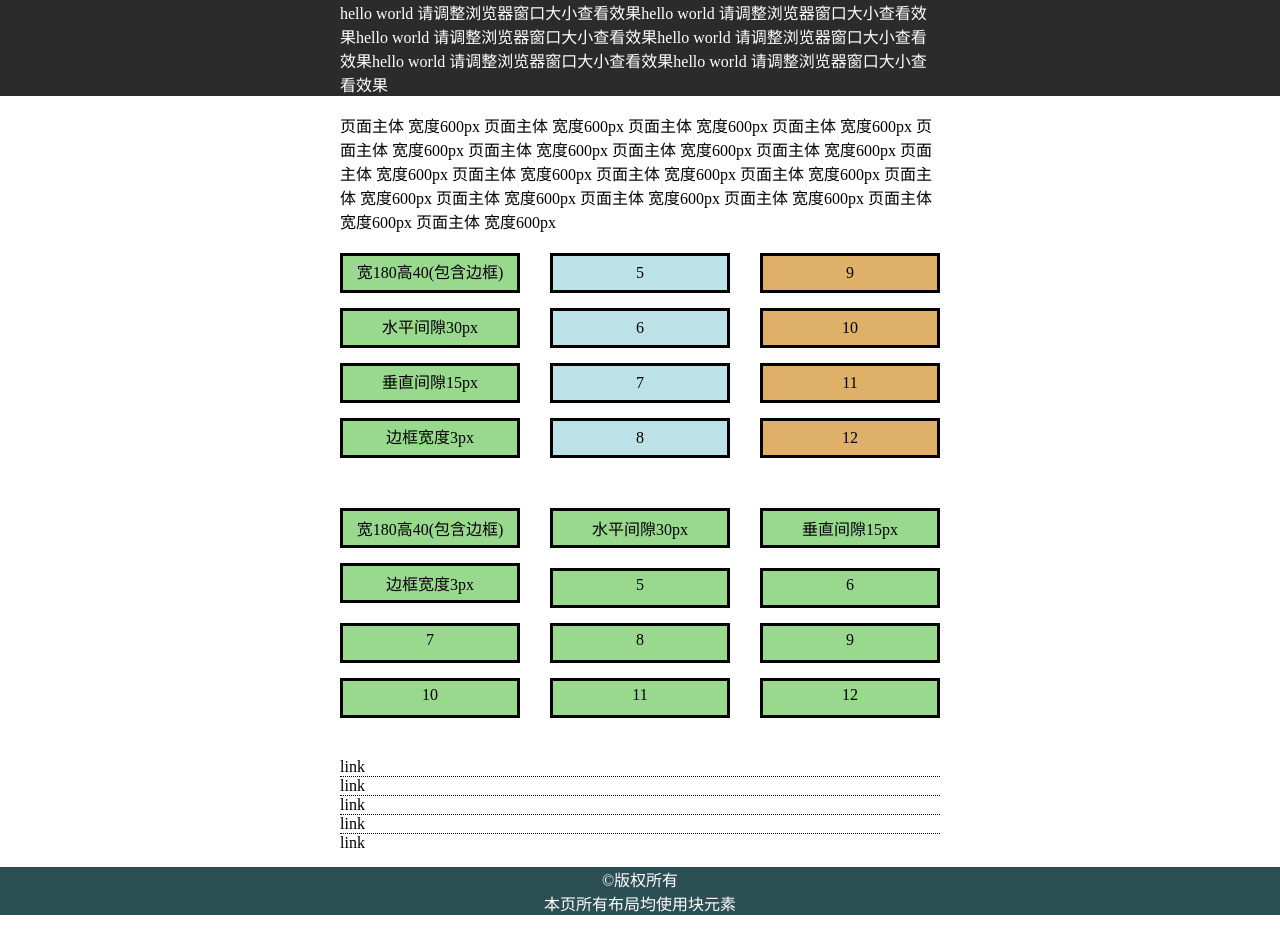
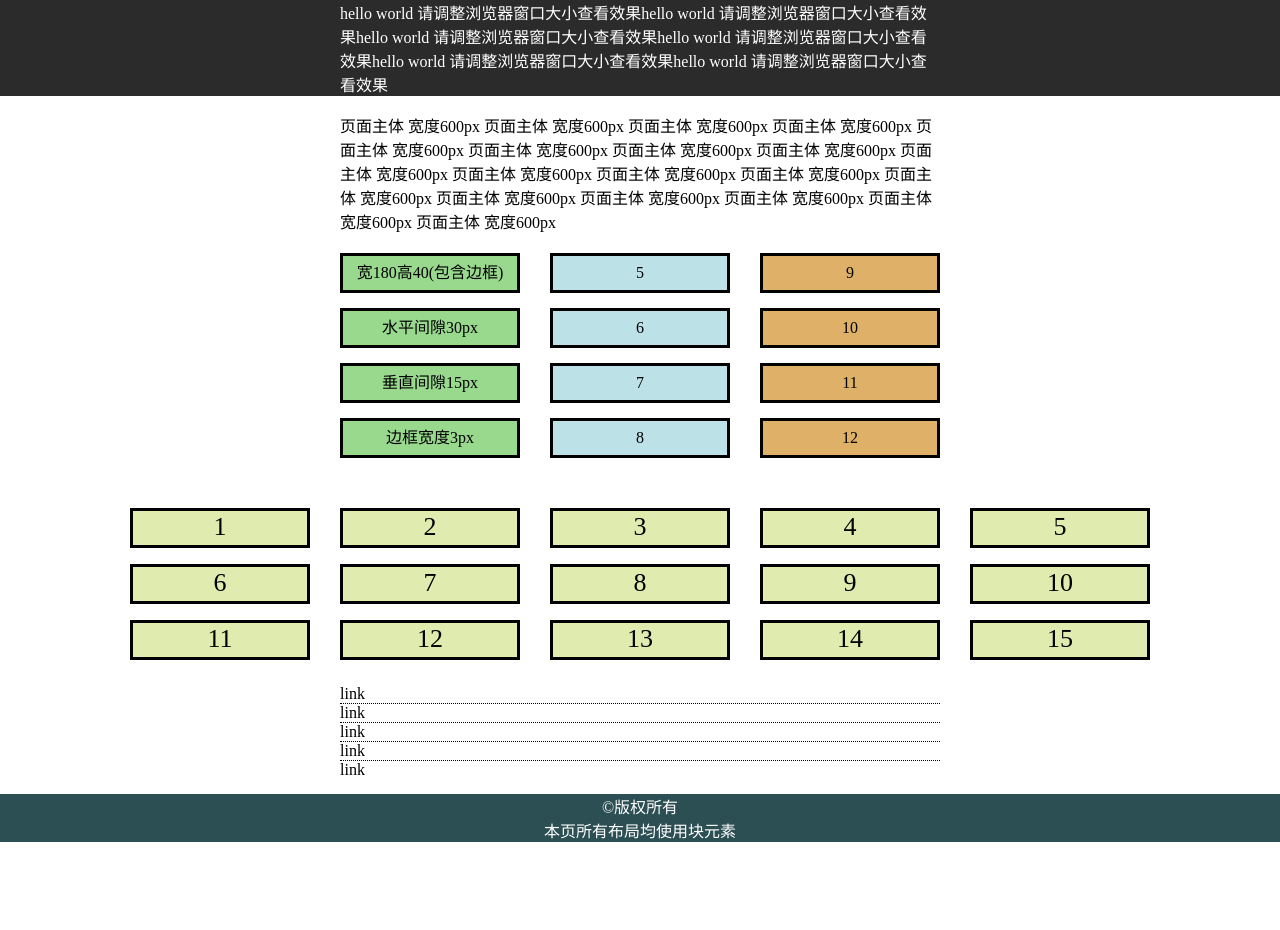
Before and after one commit to kanwakyuudai/miao, a plain HTML site: page css-block-layout.html in a window 1280 px wide. After the commit the page ends 857 px from the top, so only its background shows below. Drawn offline with Linux system fonts and the light colour scheme.

Commit message:
Refoctoring.

```diff
--- a/CSS/css-block-layout.css
+++ b/CSS/css-block-layout.css
@@ -98,27 +98,30 @@ li {
 }
 
 .j {
-  width: 600px;
+  width: 1020px;
   margin-left: auto;
   margin-right: auto;
   margin-top: 50px;
-  font-size: 0;
+  overflow: hidden;
 }
 
-.j div {
+.j ul {
+  box-sizing: border-box;
+  padding: 0;
+  font-size: 0;
+  list-style: none;
+  margin: -8px -15px;
+
+}
+
+.j ul li{
   box-sizing: border-box;
   width: 180px;
   height: 40px;
   border: solid 3px black;
   display: inline-block;
-  font-size: 16px;
-  padding: 5px;
+  font-size: 26px;
   text-align: center;
-  background-color: #98d98e;
-  margin-bottom: 15px;
-  margin-right: 30px;
+  background-color: #e0ebaf;
+  margin: 8px 15px;
 }
-
-.j div:nth-of-type(3n + 3) {
-  margin-right: 0;
-}
--- a/CSS/oald-layout-inline.css
+++ b/CSS/oald-layout-inline.css
@@ -1,13 +1,18 @@
+html {
+  height: 100%;
+}
+
 body {
   margin: 0;
   min-width: 950px;
   font-size: 0;
+  height: 100%;
 }
 
 .leftside {
   border: solid 2px;
   width: 200px;
-  height: 100vh;
+  height: 100%;
   background-color: #abced8;
   box-sizing: border-box;
   display: inline-block;
@@ -40,7 +45,7 @@ main {
   width: calc(100% - 600px);
   background-color: #f3f3f2;
   min-width: 300px;
-  height: 100vh;
+  height: 100%;
   overflow: hidden;
   box-sizing: border-box;
 }
@@ -63,7 +68,7 @@ main {
   vertical-align: top;
   display: inline-block;
   background-color: #ffdb4f;
-  height: 100vh;
+  height: 100%;
   width: 200px;
   box-sizing: border-box;
 }
@@ -79,7 +84,7 @@ div h2 {
   vertical-align: top;
   display: inline-block;
   background-color: #b0ca71;
-  height: 100vh;
+  height: 100%;
   width: 200px;
   box-sizing: border-box;
 }
--- a/css-block-layout.html
+++ b/css-block-layout.html
@@ -31,18 +31,23 @@
   <div>12</div>
 </div>
 <div class="j">
-  <div>宽180高40(包含边框)</div>
-  <div>水平间隙30px</div>
-  <div>垂直间隙15px</div>
-  <div>边框宽度3px</div>
-  <div>5</div>
-  <div>6</div>
-  <div>7</div>
-  <div>8</div>
-  <div>9</div>
-  <div>10</div>
-  <div>11</div>
-  <div>12</div>
+  <ul>
+    <li>1</li>
+    <li>2</li>
+    <li>3</li>
+    <li>4</li>
+    <li>5</li>
+    <li>6</li>
+    <li>7</li>
+    <li>8</li>
+    <li>9</li>
+    <li>10</li>
+    <li>11</li>
+    <li>12</li>
+    <li>13</li>
+    <li>14</li>
+    <li>15</li>
+  </ul>
 </div>
 <div class="e">
   <ul class="f">
```
Also changed, not shown: qq-mail-inline.html (+40 -58 lines).
